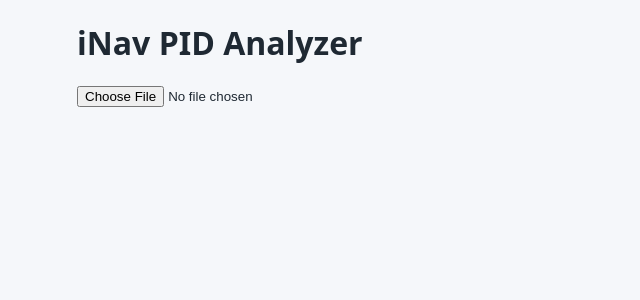
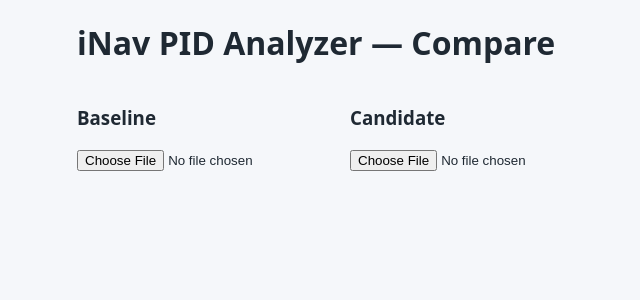
Before and after one commit to srul/inav-pid-analyzer, a React (Vite) app: page / in a window 1280 px wide. Shown: the top 300 px of the page, without its empty margins (0-640 px from the left). Built offline with nearby package versions, Linux system fonts and the light colour scheme.

Commit message:
Update App.jsx

```diff
--- a/src/App.jsx
+++ b/src/App.jsx
@@ -1,7 +1,5 @@
-import { useMemo, useState, lazy, Suspense } from "react";
+import { useMemo, useState } from "react";
 import "./App.css";
-
-const Plot = lazy(() => import("react-plotly.js"));
 
 /* ====================== CONSTANTS ====================== */
 
@@ -11,16 +9,9 @@
   { key: "yaw", label: "Yaw", color: "#3b82f6" },
 ];
 
-const PID_TERMS = [
-  { key: "P", field: "pidP", dash: "dot" },
-  { key: "I", field: "pidI", dash: "dash" },
-  { key: "D", field: "pidD", dash: "dashdot" },
-  { key: "FF", field: "pidFF", dash: "longdash" },
-];
+const isNum = (v) => typeof v === "number" && Number.isFinite(v);
 
 /* ====================== HELPERS ====================== */
-
-const isNum = (v) => typeof v === "number" && Number.isFinite(v);
 
 const norm = (h) => String(h ?? "").trim();
 const lower = (arr) => arr.map((h) => norm(h).toLowerCase());
@@ -45,66 +36,14 @@
 }
 
 function guessColumns(headers) {
-  const time = pickFirst(headers, [
-    "time",
-    "time_us",
-    "time_s",
-    "timestamp",
-    "loopiteration",
-    "looptime",
-    "t",
-  ]);
-
-  const gyro = pickIncludes(headers, [
-    "gyro_roll",
-    "gyro_pitch",
-    "gyro_yaw",
-    "gyro[0]",
-    "gyro[1]",
-    "gyro[2]",
-    "gyroadc[0]",
-    "gyroadc[1]",
-    "gyroadc[2]",
-  ]).slice(0, 3);
-
-  const setpoint = pickIncludes(headers, [
-    "setpoint_roll",
-    "setpoint_pitch",
-    "setpoint_yaw",
-    "setpoint[0]",
-    "setpoint[1]",
-    "setpoint[2]",
-    "rccommand[0]",
-    "rccommand[1]",
-    "rccommand[2]",
-  ]).slice(0, 3);
-
-  const pid = {};
-  PID_TERMS.forEach((t) => {
-    pid[t.key] = pickIncludes(headers, [
-      `${t.field}[0]`,
-      `${t.field}[1]`,
-      `${t.field}[2]`,
-      `${t.field.toLowerCase()}_roll`,
-      `${t.field.toLowerCase()}_pitch`,
-      `${t.field.toLowerCase()}_yaw`,
-    ]).slice(0, 3);
-  });
-
-  return { time, gyro, setpoint, pid };
+  return {
+    time: pickFirst(headers, ["time", "time_us", "timestamp", "t"]),
+    gyro: pickIncludes(headers, ["gyro[0]", "gyro[1]", "gyro[2]", "gyro_roll"]).slice(0, 3),
+    set: pickIncludes(headers, ["setpoint[0]", "setpoint[1]", "setpoint[2]", "rccommand"]).slice(0, 3),
+  };
 }
 
-function downsampleXY(x, y, max = 20000) {
-  const n = Math.min(x.length, y.length);
-  if (n <= max) return { x: x.slice(0, n), y: y.slice(0, n) };
-  const step = Math.ceil(n / max);
-  const xs = [], ys = [];
-  for (let i = 0; i < n; i += step) {
-    xs.push(x[i]);
-    ys.push(y[i]);
-  }
-  return { x: xs, y: ys };
-}
+/* ====================== METRICS ====================== */
 
 function rms(arr) {
   const v = arr.filter(isNum);
@@ -112,111 +51,95 @@
   return Math.sqrt(v.reduce((a, b) => a + b * b, 0) / v.length);
 }
 
-/* ====================== METRICS ====================== */
-
-function stepResponseMetrics(t, sp, gy) {
-  const n = Math.min(t.length, sp.length, gy.length);
+function stepResponseMetrics(sp, gy) {
+  const n = Math.min(sp.length, gy.length);
   if (n < 50) return null;
 
-  const delta = [];
-  for (let i = 1; i < n; i++) delta.push(sp[i] - sp[i - 1]);
-  const stepIdx = delta
-    .map((v, i) => (Math.abs(v) > 5 ? i + 1 : null))
-    .filter((v) => v !== null)
-    .slice(0, 3);
-
+  const stepIdx = [];
+  for (let i = 1; i < n; i++) {
+    if (Math.abs(sp[i] - sp[i - 1]) > 5) stepIdx.push(i);
+  }
   if (!stepIdx.length) return { steps: 0 };
 
-  let overs = [], settles = [], sse = [];
+  const overs = [];
+  const settles = [];
+  const sse = [];
 
-  stepIdx.forEach((idx) => {
+  stepIdx.slice(0, 3).forEach((idx) => {
     const target = sp[idx];
     const seg = gy.slice(idx, idx + 200);
     const peak = Math.max(...seg);
     overs.push(Math.max(0, ((peak - target) / Math.abs(target)) * 100));
 
-    let settled = null;
+    let settle = null;
     for (let i = 0; i < seg.length; i++) {
       if (Math.abs(seg[i] - target) < Math.abs(target) * 0.05) {
-        settled = i;
+        settle = i;
         break;
       }
     }
-    if (settled != null) settles.push(settled * 1);
+    if (settle != null) settles.push(settle);
 
     const tail = seg.slice(-20);
     sse.push(tail.reduce((a, b) => a + b, 0) / tail.length - target);
   });
 
   return {
-    steps: stepIdx.length,
     overshoot_pct: overs.reduce((a, b) => a + b, 0) / overs.length,
-    settle_ms: settles.length ? settles.reduce((a, b) => a + b) / settles.length : null,
+    settle_ms: settles.length ? settles.reduce((a, b) => a + b, 0) / settles.length : null,
     sse: sse.reduce((a, b) => a + b, 0) / sse.length,
   };
 }
 
-/* ====================== WARNINGS ====================== */
-
-function generateWarnings(m) {
-  const w = [];
-  if (m.overshoot_pct > 20)
-    w.push({ level: "error", code: "P_HIGH", text: "High overshoot → P too high" });
-  if (m.settle_ms > 350)
-    w.push({ level: "warn", code: "D_LOW", text: "Slow settling → D too low" });
-  if (m.noise_rms > 15)
-    w.push({ level: "warn", code: "D_NOISE", text: "High noise → D too high / filtering" });
-  if (Math.abs(m.sse) > 2)
-    w.push({ level: "info", code: "I_WINDUP", text: "Steady‑state error → I windup" });
-  return w;
-}
-
-/* ====================== RECOMMENDATIONS ====================== */
-
-function generateRecommendations(m, ws) {
-  let p = 1, i = 1, d = 1, ff = 1;
-  const r = [];
-
-  const has = (c) => ws.some((w) => w.code === c);
-
-  if (has("P_HIGH")) { p *= 0.9; r.push("Reduce P ~10%"); }
-  if (has("D_LOW"))  { d *= 1.1; r.push("Increase D ~10%"); }
-  if (has("D_NOISE")){ d *= 0.9; r.push("Reduce D ~10% / add filtering"); }
-  if (has("I_WINDUP")){ i *= 0.95; r.push("Reduce I slightly"); }
-
-  return { p, i, d, ff, reasons: r.length ? r : ["No changes suggested"] };
-}
-
-/* ====================== SCORE ====================== */
+/* ====================== SCORING / WARNINGS ====================== */
 
 function computeTuneScore(m) {
   let s = 100;
   if (m.overshoot_pct > 20) s -= 25;
   else if (m.overshoot_pct > 10) s -= 15;
-
   if (m.settle_ms > 500) s -= 20;
   else if (m.settle_ms > 350) s -= 10;
-
   if (m.noise_rms > 18) s -= 20;
   else if (m.noise_rms > 12) s -= 10;
-
   if (Math.abs(m.sse) > 2) s -= 10;
   return Math.max(0, Math.min(100, Math.round(s)));
+}
+
+/* ====================== ANALYSIS ====================== */
+
+function analyzeCSV(fileInfo) {
+  if (!fileInfo) return null;
+
+  const { rows, cols } = fileInfo;
+  const out = {};
+
+  AXES.forEach((a, i) => {
+    const gy = rows.map((r) => r[cols.gyro[i]]).filter(isNum);
+    const sp = rows.map((r) => r[cols.set[i]]).filter(isNum);
+    if (!gy.length || !sp.length) return;
+
+    const m = stepResponseMetrics(sp, gy);
+    if (!m) return;
+
+    m.noise_rms = rms(gy.filter((_, i) => Math.abs(sp[i] ?? 0) < 5));
+    const score = computeTuneScore(m);
+
+    out[a.key] = { ...m, score };
+  });
+
+  return out;
 }
 
 /* ====================== APP ====================== */
 
 export default function App() {
-  const [fileInfo, setFileInfo] = useState(null);
-  const [timeCol, setTimeCol] = useState("");
-  const [gyroCols, setGyroCols] = useState([]);
-  const [setCols, setSetCols] = useState([]);
-  const [pidCols, setPidCols] = useState({});
-  const [pidOn, setPidOn] = useState({ P: true, I: true, D: true, FF: false });
+  const [baseline, setBaseline] = useState(null);
+  const [candidate, setCandidate] = useState(null);
 
-  function loadCSV(e) {
+  function loadFile(e, setter) {
     const f = e.target.files?.[0];
     if (!f) return;
+
     const r = new FileReader();
     r.onload = () => {
       const lines = String(r.result).split(/\r?\n/).filter(Boolean);
@@ -230,64 +153,68 @@
         });
         return o;
       });
-      const g = guessColumns(headers);
-      setFileInfo({ rows, headers });
-      setTimeCol(g.time);
-      setGyroCols(g.gyro);
-      setSetCols(g.setpoint);
-      setPidCols(g.pid);
+
+      setter({ rows, headers, cols: guessColumns(headers), name: f.name });
     };
     r.readAsText(f);
   }
 
-  const analysis = useMemo(() => {
-    if (!fileInfo || !timeCol) return null;
-    const t = fileInfo.rows.map((r) => r[timeCol]).filter(isNum);
-    const out = {};
-    AXES.forEach((a, i) => {
-      const gy = fileInfo.rows.map((r) => r[gyroCols[i]]).filter(isNum);
-      const sp = fileInfo.rows.map((r) => r[setCols[i]]).filter(isNum);
-      if (!gy.length || !sp.length) return;
-      const m = stepResponseMetrics(t, sp, gy);
-      m.noise_rms = rms(gy.filter((_, i) => Math.abs(sp[i]) < 5));
-      const ws = generateWarnings(m);
-      out[a.key] = {
-        m,
-        ws,
-        rec: generateRecommendations(m, ws),
-        score: computeTuneScore(m),
-      };
-    });
-    return out;
-  }, [fileInfo, timeCol, gyroCols, setCols]);
+  const before = useMemo(() => analyzeCSV(baseline), [baseline]);
+  const after = useMemo(() => analyzeCSV(candidate), [candidate]);
 
   return (
     <div className="app">
-      <h1>iNav PID Analyzer</h1>
-      <input type="file" accept=".csv" onChange={loadCSV} />
+      <h1>iNav PID Analyzer — Compare</h1>
 
-      {analysis &&
-        AXES.map((a) => {
-          const p = analysis[a.key];
-          if (!p) return null;
-          return (
-            <div key={a.key} style={{ marginTop: 20 }}>
-              <strong style={{ color: a.color }}>
-                {a.label} — Score: {p.score}/100
-              </strong>
-              <ul>
-                {p.ws.length
-                  ? p.ws.map((w, i) => <li key={i}>{w.text}</li>)
-                  : <li>✅ No issues</li>}
-              </ul>
-              <div>
-                <b>Suggested:</b> P {((p.rec.p - 1) * 100).toFixed(0)}% ·
-                I {((p.rec.i - 1) * 100).toFixed(0)}% ·
-                D {((p.rec.d - 1) * 100).toFixed(0)}%
-              </div>
-            </div>
-          );
-        })}
+      <div style={{ display: "flex", gap: 20 }}>
+        <div>
+          <h3>Baseline</h3>
+          <input type="file" accept=".csv" onChange={(e) => loadFile(e, setBaseline)} />
+          <div>{baseline?.name}</div>
+        </div>
+        <div>
+          <h3>Candidate</h3>
+          <input type="file" accept=".csv" onChange={(e) => loadFile(e, setCandidate)} />
+          <div>{candidate?.name}</div>
+        </div>
+      </div>
+
+      {before && after && (
+        <table style={{ marginTop: 30, width: "100%", borderCollapse: "collapse" }}>
+          <thead>
+            <tr>
+              <th>Axis</th>
+              <th>Score</th>
+              <th>Δ Score</th>
+              <th>Overshoot %</th>
+              <th>Settling</th>
+              <th>Noise</th>
+            </tr>
+          </thead>
+          <tbody>
+            {AXES.map((a) => {
+              const b = before[a.key];
+              const c = after[a.key];
+              if (!b || !c) return null;
+
+              const dScore = c.score - b.score;
+
+              return (
+                <tr key={a.key} style={{ borderTop: "1px solid #ddd" }}>
+                  <td><b>{a.label}</b></td>
+                  <td>{b.score} → {c.score}</td>
+                  <td style={{ color: dScore >= 0 ? "green" : "red" }}>
+                    {dScore >= 0 ? "+" : ""}{dScore}
+                  </td>
+                  <td>{b.overshoot_pct.toFixed(1)} → {c.overshoot_pct.toFixed(1)}</td>
+                  <td>{b.settle_ms?.toFixed(0) ?? "–"} → {c.settle_ms?.toFixed(0) ?? "–"}</td>
+                  <td>{b.noise_rms.toFixed(2)} → {c.noise_rms.toFixed(2)}</td>
+                </tr>
+              );
+            })}
+          </tbody>
+        </table>
+      )}
     </div>
   );
 }
```
